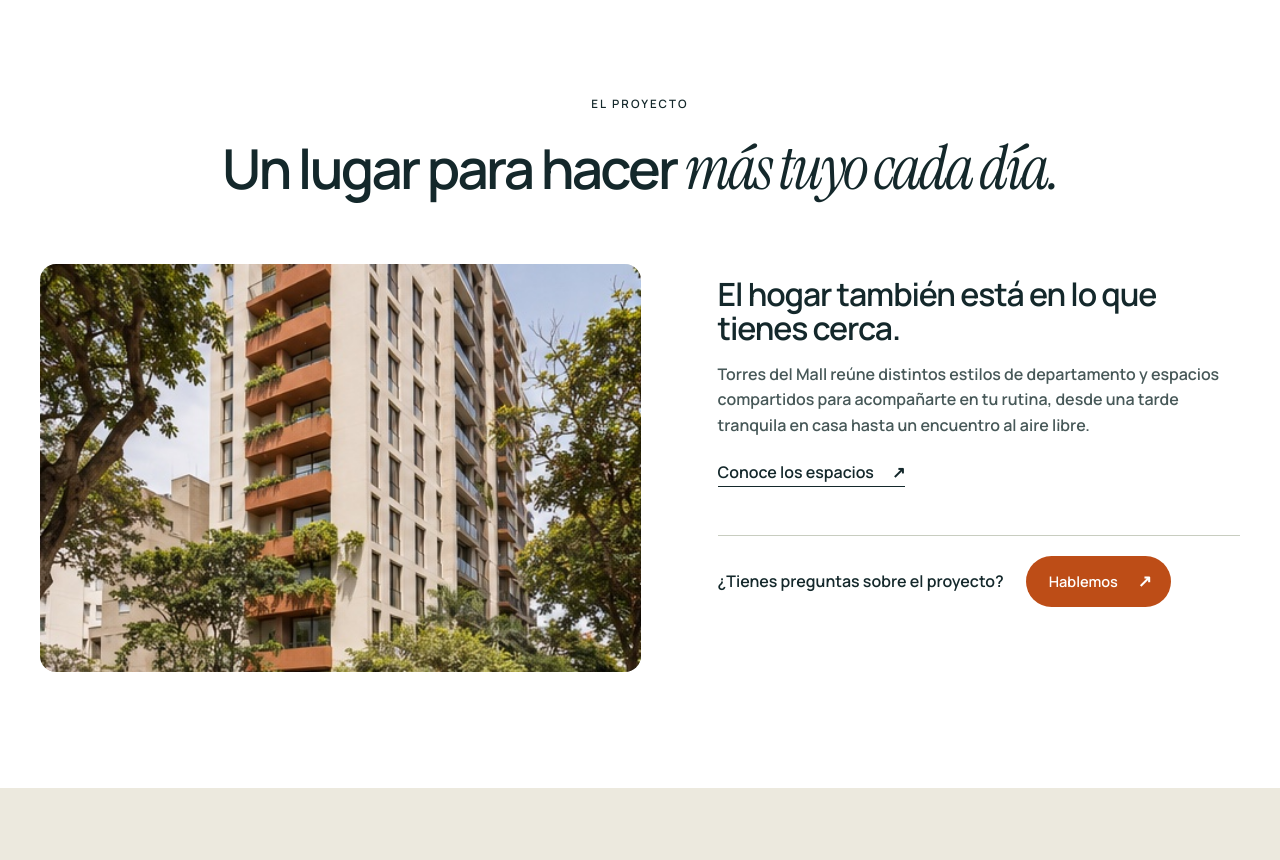
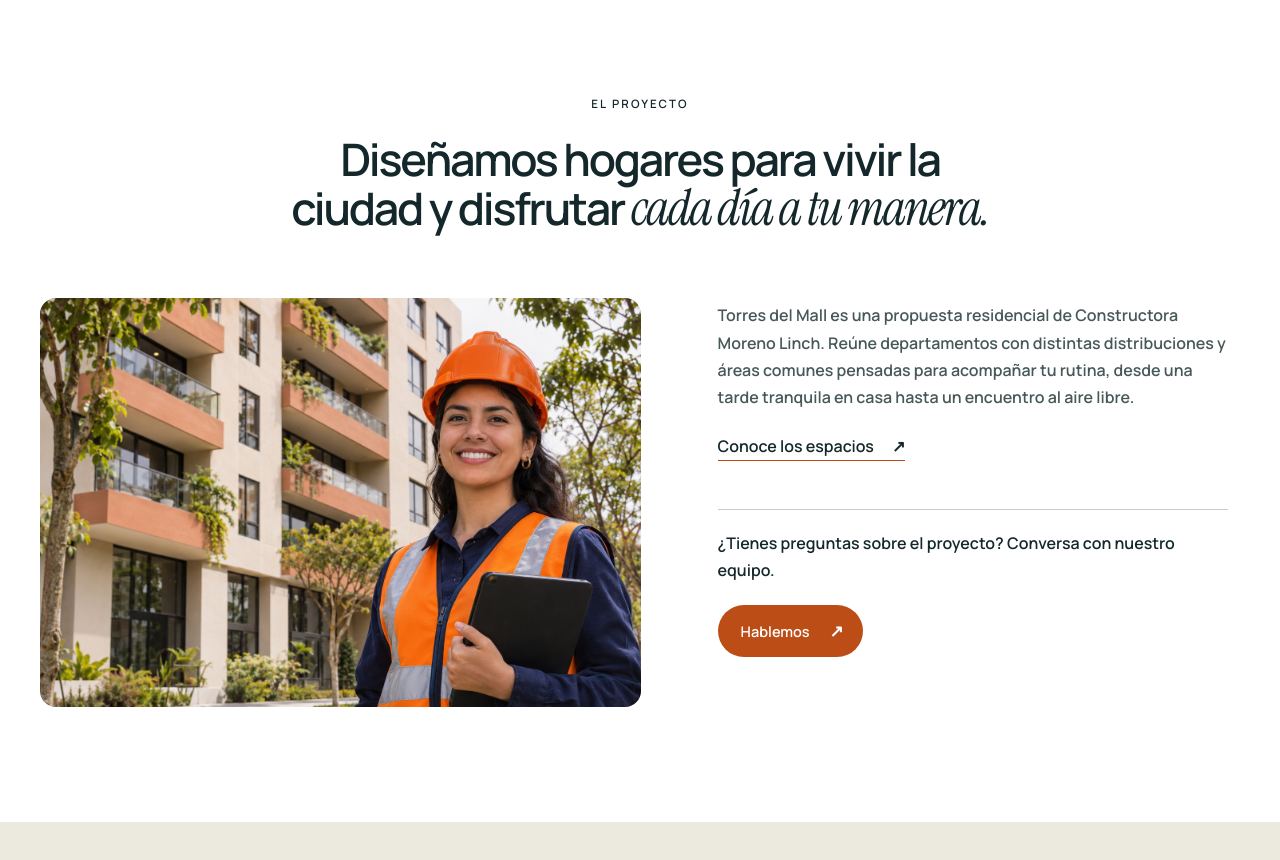
Before and after one commit to diferentestudiope-design/cml-web-, a plain HTML site: page cml-web/index.html in a window 1280 px wide. Shown: the part 700-1560 px from the top of the page. Drawn offline with Linux system fonts and the light colour scheme.

Commit message:
Incorpora imagen de CML y refina El proyecto

```diff
--- a/cml-web/index.html
+++ b/cml-web/index.html
@@ -7,7 +7,7 @@
   <meta name="theme-color" content="#151518">
   <title>Torres del Mall | Tu casa, tu ciudad</title>
   <link rel="stylesheet" href="https://fonts.googleapis.com/css2?family=Instrument+Serif:ital@1&family=Inter:wght@300;400;600;700;800&family=Manrope:wght@600&display=swap">
-  <link rel="stylesheet" href="./styles.css?v=proyecto-1">
+  <link rel="stylesheet" href="./styles.css?v=proyecto-2">
   <script src="./main.js?v=hero-10" defer></script>
 </head>
 <body>
@@ -64,18 +64,17 @@
       <div class="wrap">
         <div class="intro-title" data-reveal>
           <p class="eyebrow">EL PROYECTO</p>
-          <h2 id="proyecto-titulo">Un lugar para hacer <em>más tuyo cada día.</em></h2>
+          <h2 id="proyecto-titulo">Diseñamos hogares para vivir la ciudad y disfrutar <em>cada día a tu manera.</em></h2>
         </div>
         <div class="intro-grid" data-reveal>
           <figure class="photo">
-            <img src="./assets/torre-a.jpg" loading="lazy" alt="Visualización referencial de una torre residencial con balcones">
+            <img src="./assets/proyecto-cml.jpg" width="1536" height="1024" loading="lazy" alt="Imagen referencial de una profesional con casco naranja frente a un edificio residencial">
           </figure>
           <div class="intro-copy">
-            <p class="lead">El hogar también está en lo que tienes cerca.</p>
-            <p>Torres del Mall reúne distintos estilos de departamento y espacios compartidos para acompañarte en tu rutina, desde una tarde tranquila en casa hasta un encuentro al aire libre.</p>
+            <p>Torres del Mall es una propuesta residencial de Constructora Moreno Linch. Reúne departamentos con distintas distribuciones y áreas comunes pensadas para acompañar tu rutina, desde una tarde tranquila en casa hasta un encuentro al aire libre.</p>
             <a class="text-link" href="#espacios">Conoce los espacios <span aria-hidden="true">↗</span></a>
             <div class="intro-contact">
-              <p>¿Tienes preguntas sobre el proyecto?</p>
+              <p>¿Tienes preguntas sobre el proyecto? Conversa con nuestro equipo.</p>
               <a class="pill" href="#contacto">Hablemos <span aria-hidden="true">↗</span></a>
             </div>
           </div>
--- a/cml-web/styles.css
+++ b/cml-web/styles.css
@@ -96,18 +96,19 @@ em { font-family: var(--serif); font-weight: 400; }
 .reveal-pending { opacity: 0; translate: 0 22px; transition: opacity .7s, translate .7s; }
 .reveal-pending.is-visible, .reveal-pending:focus-within { opacity: 1; translate: 0 0; }
 .intro-title { max-width: 980px; margin-inline: auto; text-align: center; }
-.intro-title h2 { font-size: clamp(2.35rem, 4.3vw, 4.6rem); line-height: 1.04; font-weight: 700; text-wrap: balance; }
+.intro-title h2 { font-size: clamp(2.35rem, 3.5vw, 4.25rem); line-height: 1.04; font-weight: 700; text-wrap: balance; }
 .intro-title h2 em { font-family: "Instrument Serif", var(--serif); font-size: 1.12em; }
 .intro-grid { display: grid; grid-template-columns: 1.15fr 1fr; gap: clamp(28px, 6vw, 88px); align-items: start; margin-top: clamp(34px, 5vw, 72px); }
-.intro-copy { padding-block: clamp(0px, 1vw, 14px); }
-.intro-contact { display: flex; flex-wrap: wrap; align-items: center; gap: 12px 22px; margin-top: clamp(24px, 4vw, 48px); padding-top: 20px; border-top: 1px solid var(--line); }
+.intro-copy { max-width: 510px; padding-top: 4px; font-size: clamp(1rem, 1.05vw, 1.15rem); line-height: 1.7; }
+.intro-copy > p { color: var(--muted); }
+.intro-copy .text-link { border-bottom-color: var(--hero-accent); }
+.intro-contact { display: grid; justify-items: start; gap: 20px; margin-top: clamp(24px, 4vw, 48px); padding-top: 20px; border-top: 1px solid var(--line); }
 .intro-contact .pill { background: var(--hero-accent); color: white; }
 .intro-contact .pill:hover { background: #9e3d11; }
 .photo { overflow: hidden; border-radius: 5px; background: var(--sand); }
 .intro-grid .photo { aspect-ratio: 1.47; border-radius: 16px; }
 .intro-grid .photo img { object-position: center 45%; }
-.lead { font-size: clamp(1.5rem, 2.5vw, 2.4rem); line-height: 1.08; letter-spacing: -.035em; margin-bottom: 16px; }
-.intro-grid p + p, .section-heading > p, .team-roles p { color: var(--muted); }
+.section-heading > p, .team-roles p { color: var(--muted); }
 .text-link { display: inline-flex; gap: 18px; align-items: center; font-weight: 700; border-bottom: 1px solid; margin-top: 22px; }
 .catalog { background: var(--sand); }
 .section-heading { display: flex; justify-content: space-between; gap: 28px; align-items: end; margin-bottom: 46px; }
```
Also changed, not shown: cml-web/assets/proyecto-cml.jpg (added).
